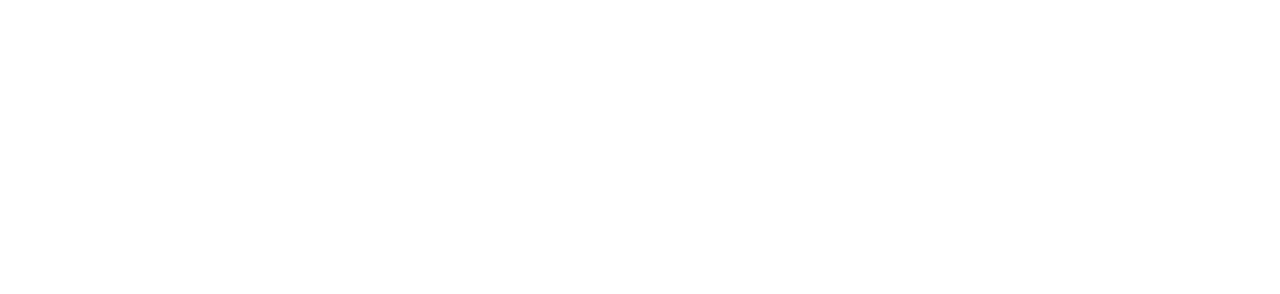
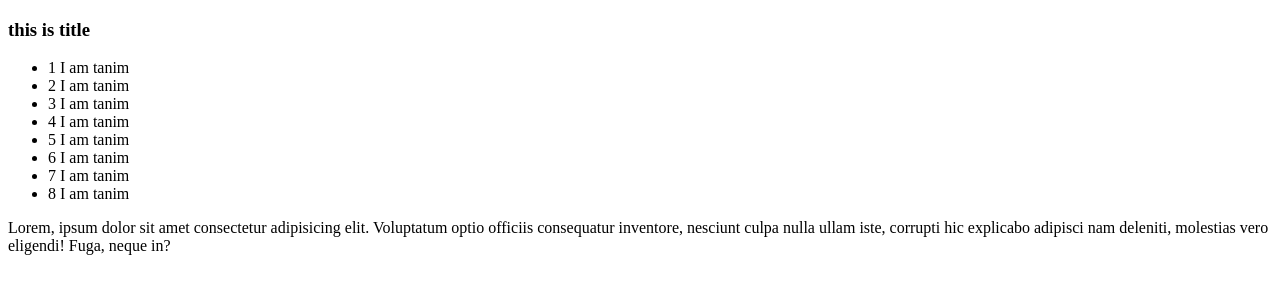
Before and after one commit to Tanim1809029/git-intro, a plain HTML site: page index.html in a window 1280 px wide. Drawn offline with Linux system fonts and the light colour scheme.

Commit message:
feat(unordred lis):unordered list added

```diff
--- a/index.html
+++ b/index.html
@@ -7,6 +7,17 @@
     <title>Document</title>
 </head>
 <body>
-
+    <h3>this is title</h3>
+    <ul>
+        <li>1  I am tanim</li>
+        <li>2  I am tanim</li>
+        <li>3  I am tanim</li>
+        <li>4  I am tanim</li>
+        <li>5  I am tanim</li>
+        <li>6  I am tanim</li>
+        <li>7  I am tanim</li>
+        <li>8  I am tanim</li>
+    </ul>
+    <p>Lorem, ipsum dolor sit amet consectetur adipisicing elit. Voluptatum optio officiis consequatur inventore, nesciunt culpa nulla ullam iste, corrupti hic explicabo adipisci nam deleniti, molestias vero eligendi! Fuga, neque in?</p>
 </body>
 </html>
```
